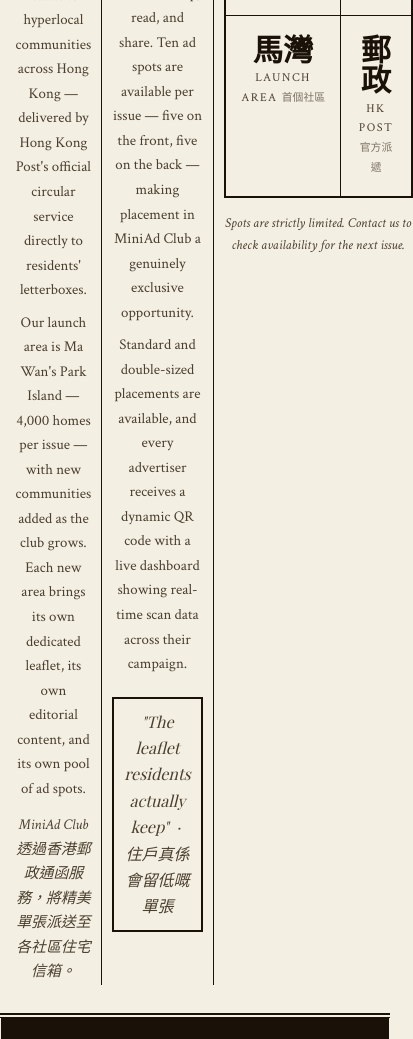
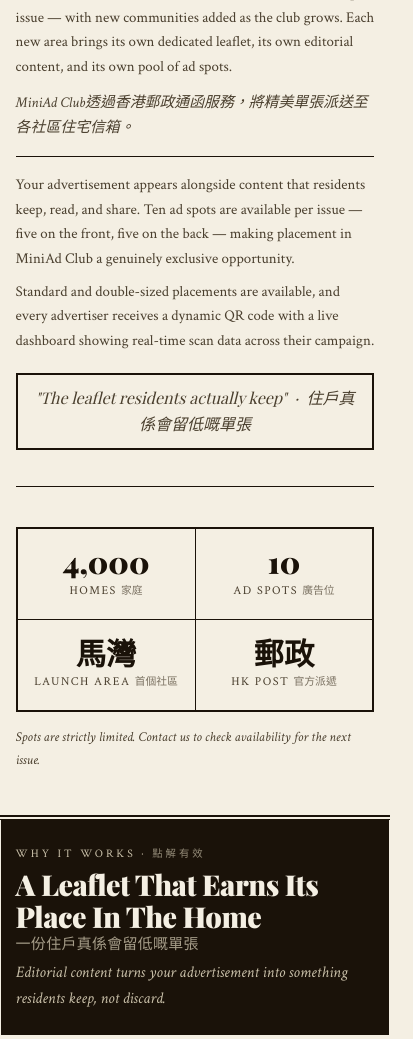
Before and after one commit to saycubed/miniad-club, a website: page public/landing.html in a window 390 px wide. Shown: the part 691-1730 px from the top of the page, 413 px wide, since content can reach past the window. Drawn offline with nearby package versions, Linux system fonts and the light colour scheme; a web font is replaced by a local one.

Commit message:
Revert "Keep hero columns always 1/3 width with centred text on all screen sizes"
This reverts commit 843b8218c1bc45d2f58b1d792c64e97f7794bdbc.

```diff
--- a/public/landing.html
+++ b/public/landing.html
@@ -211,13 +211,6 @@
     }
     .col:first-child { padding-left: 0; }
     .col:last-child  { padding-right: 0; border-right: none; }
-
-    /* Hero columns — always 1/3, centred text */
-    .col-grid-hero {
-      grid-template-columns: repeat(3, 1fr) !important;
-    }
-    .col-grid-hero .col { text-align: center; }
-    .col-grid-hero .drop-cap::first-letter { float: none; font-size: inherit; line-height: inherit; margin: 0; }
 
     .col-num {
       font-family: 'Playfair Display', serif;
@@ -496,11 +489,6 @@
       .col-grid-3, .col-grid-4, .col-grid-2, .contact-grid { grid-template-columns: 1fr; }
       .col { border-right: none; border-bottom: 1px solid var(--rule); padding: 16px 0; }
       .col:last-child { border-bottom: none; }
-      /* Hero cols stay 3-across even on mobile */
-      .col-grid-hero { grid-template-columns: repeat(3, 1fr) !important; }
-      .col-grid-hero .col { border-right: 1px solid var(--rule); border-bottom: none; padding: 0 10px; }
-      .col-grid-hero .col:first-child { padding-left: 0; }
-      .col-grid-hero .col:last-child  { border-right: none; padding-right: 0; }
       .stats-row { grid-template-columns: 1fr 1fr; }
       .form-row { grid-template-columns: 1fr; }
       .contact-left { padding-right: 0; border-right: none; border-bottom: 1px solid var(--rule); padding-bottom: 20px; margin-bottom: 20px; }
@@ -540,7 +528,7 @@
     </h1>
   </div>
 
-  <div class="col-grid-3 col-grid-hero">
+  <div class="col-grid-3">
     <div class="col col-animate col-from-left">
       <p class="drop-cap">MiniAd Club delivers a premium printed leaflet to hyperlocal communities across Hong Kong — delivered by Hong Kong Post's official circular service directly to residents' letterboxes.</p>
       <p>Our launch area is Ma Wan's Park Island — 4,000 homes per issue — with new communities added as the club grows. Each new area brings its own dedicated leaflet, its own editorial content, and its own pool of ad spots.</p>
```
